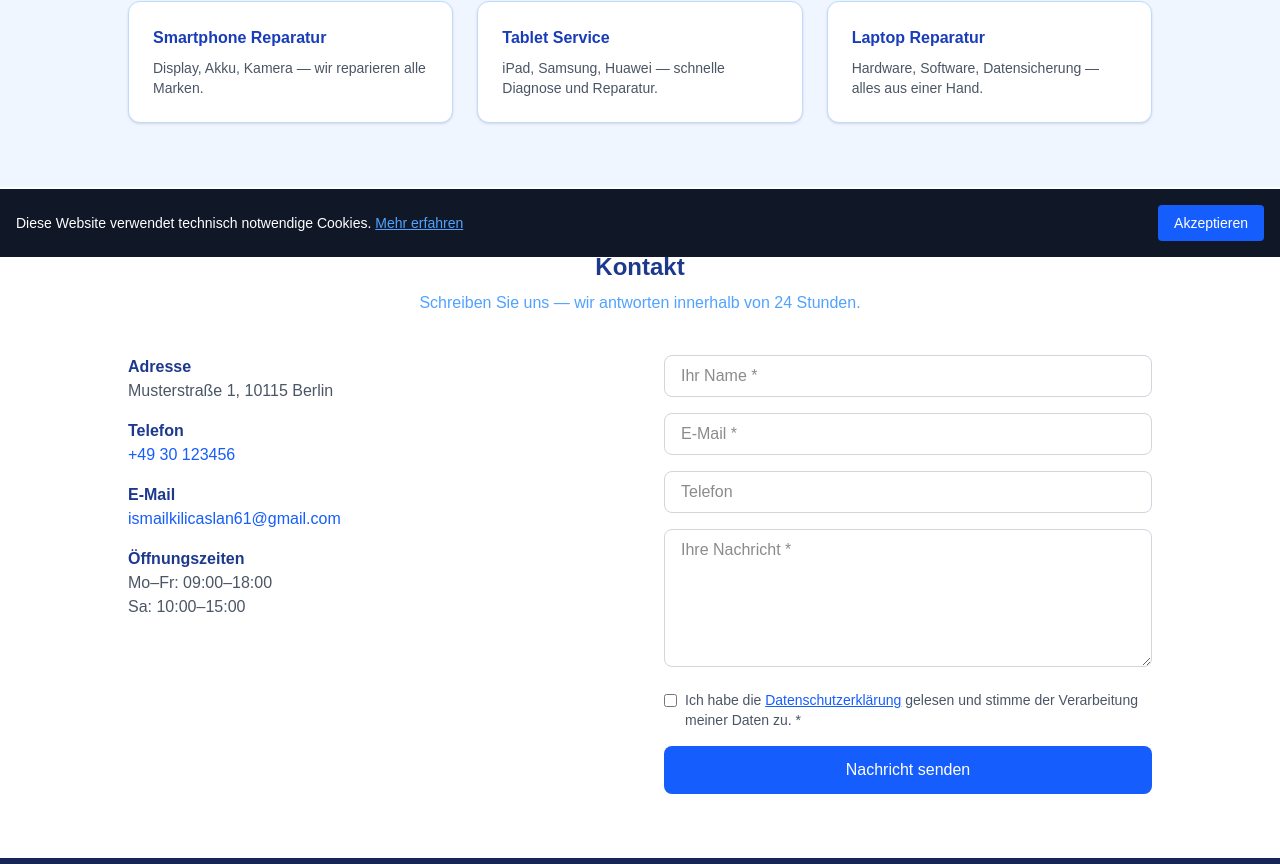
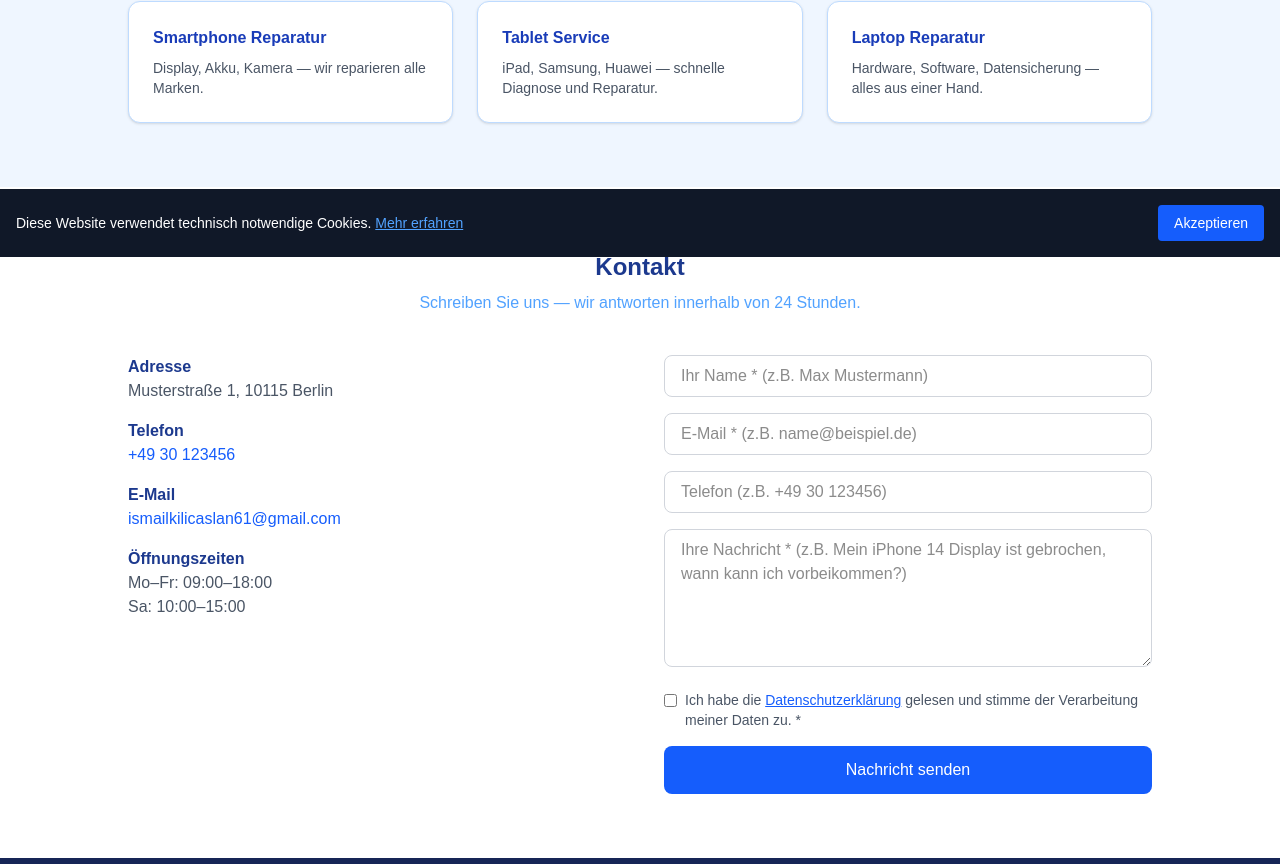
Before and after one commit to iskilicaslan61/repair-shop, a Next.js app: page / in a window 1280 px wide. Shown: the part 543-1407 px from the top of the page. Built offline with nearby package versions, Linux system fonts and the light colour scheme; no server answers.

Commit message:
add descriptive placeholders to contact form

```diff
--- a/components/ContactForm.tsx
+++ b/components/ContactForm.tsx
@@ -43,7 +43,7 @@ export default function ContactForm() {
       <input
         required
         type="text"
-        placeholder="Ihr Name *"
+        placeholder="Ihr Name * (z.B. Max Mustermann)"
         value={form.name}
         onChange={e => setForm(p => ({ ...p, name: e.target.value }))}
         className="w-full border border-gray-300 rounded-lg px-4 py-2 focus:outline-none focus:ring-2 focus:ring-blue-500"
@@ -51,14 +51,14 @@ export default function ContactForm() {
       <input
         required
         type="email"
-        placeholder="E-Mail *"
+        placeholder="E-Mail * (z.B. name@beispiel.de)"
         value={form.email}
         onChange={e => setForm(p => ({ ...p, email: e.target.value }))}
         className="w-full border border-gray-300 rounded-lg px-4 py-2 focus:outline-none focus:ring-2 focus:ring-blue-500"
       />
       <input
         type="tel"
-        placeholder="Telefon"
+        placeholder="Telefon (z.B. +49 30 123456)"
         value={form.phone}
         onChange={e => setForm(p => ({ ...p, phone: e.target.value }))}
         className="w-full border border-gray-300 rounded-lg px-4 py-2 focus:outline-none focus:ring-2 focus:ring-blue-500"
@@ -66,7 +66,7 @@ export default function ContactForm() {
       <textarea
         required
         rows={5}
-        placeholder="Ihre Nachricht *"
+        placeholder="Ihre Nachricht * (z.B. Mein iPhone 14 Display ist gebrochen, wann kann ich vorbeikommen?)"
         value={form.message}
         onChange={e => setForm(p => ({ ...p, message: e.target.value }))}
         className="w-full border border-gray-300 rounded-lg px-4 py-2 focus:outline-none focus:ring-2 focus:ring-blue-500"
```
